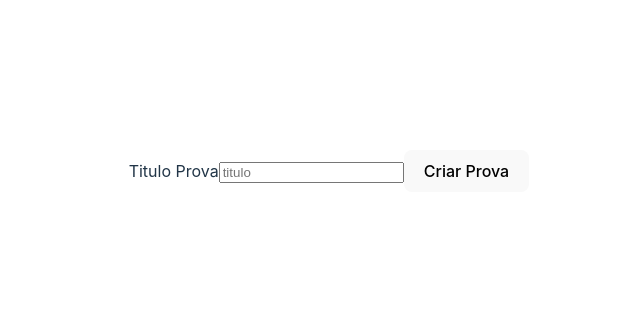
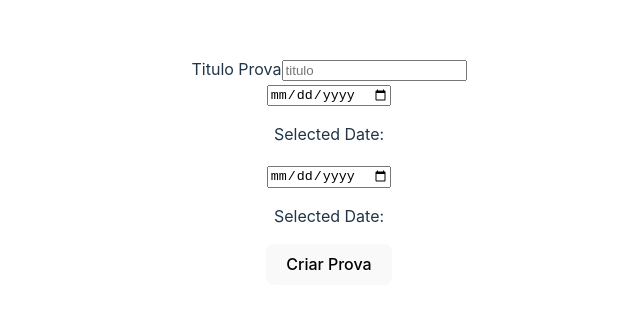
Before and after one commit to ES2-UFPI/CorrigeAi, a React (Vite) app in the folder client/: page / in a window 1280 px wide. Shown: the part 229-538 px from the top of the page, without its empty margins (311-951 px from the left). Built offline with nearby package versions, Linux system fonts and the light colour scheme.

Commit message:
adding dates to object

```diff
--- a/client/src/App.tsx
+++ b/client/src/App.tsx
@@ -1,38 +1,63 @@
-import { useState } from 'react'
-import './App.css'
+import { useState, useRef } from "react";
+import "./App.css";
 
 function App() {
-  const [tema, setTema] = useState("")
 
-  function handleCreateExam(e: React.FormEvent<HTMLFormElement>) {
-    e.preventDefault()
-    console.log(JSON.stringify({ tema }))
+  const [theme, setTheme] = useState("");
+  const [inicialDate, setInicialDate] = useState("");
+  const inicialDateRef = useRef(null);
+  const [finalDate, setFinalDate] = useState("");
+  const finalDateRef = useRef(null);
+
+  const handleDataInicialChange = ((e:any) => {
+    setInicialDate(e.target.value);
+  });
+
+  const handleDataFinalChange = ((e:any) => {
+    setFinalDate(e.target.value);
+  });
+
+  async function handleCreateExam(e: React.FormEvent<HTMLFormElement>) {
+    e.preventDefault();
+    console.log(JSON.stringify({ theme }));
     fetch("http://localhost:3000/criarProvaTeste", {
       method: "POST",
       body: JSON.stringify({
-        tema,
+        tema: theme,
+        dataInicio: inicialDate,
+        dataFim: finalDate,
       }),
       headers: {
         "Content-Type": "application/json",
-      }
-    })
+      },
+    });
+    setTheme("");
   }
 
   return (
     <div className="App">
       <form onSubmit={handleCreateExam}>
-        <label htmlFor='Exam-title'>Titulo Prova</label>
+        <label htmlFor="Exam-title">Titulo Prova</label>
         <input
           id="Exam-title"
-          placeholder='titulo'
-          value={tema}
-          onChange={ (e: React.ChangeEvent<HTMLInputElement>) => setTema(e.target.value)}
-          />
-          <button>Criar Prova</button>
+          placeholder="titulo"
+          value={theme}
+          onChange={(e: React.ChangeEvent<HTMLInputElement>) =>
+            setTheme(e.target.value)
+          }
+        />
+        <div>
+          <input type="date" value={inicialDate} onChange={handleDataInicialChange} ref={inicialDateRef} />
+          <p>Selected Date: {inicialDate}</p>
+        </div>
+        <div>
+          <input type="date" value={finalDate} onChange={handleDataFinalChange} ref={finalDateRef} />
+          <p>Selected Date: {finalDate}</p>
+        </div>
+        <button>Criar Prova</button>
       </form>
-
     </div>
-  )
+  );
 }
 
-export default App
+export default App;
```
Also changed, not shown: 1 other file (tests, documents, lock files or other folders).
